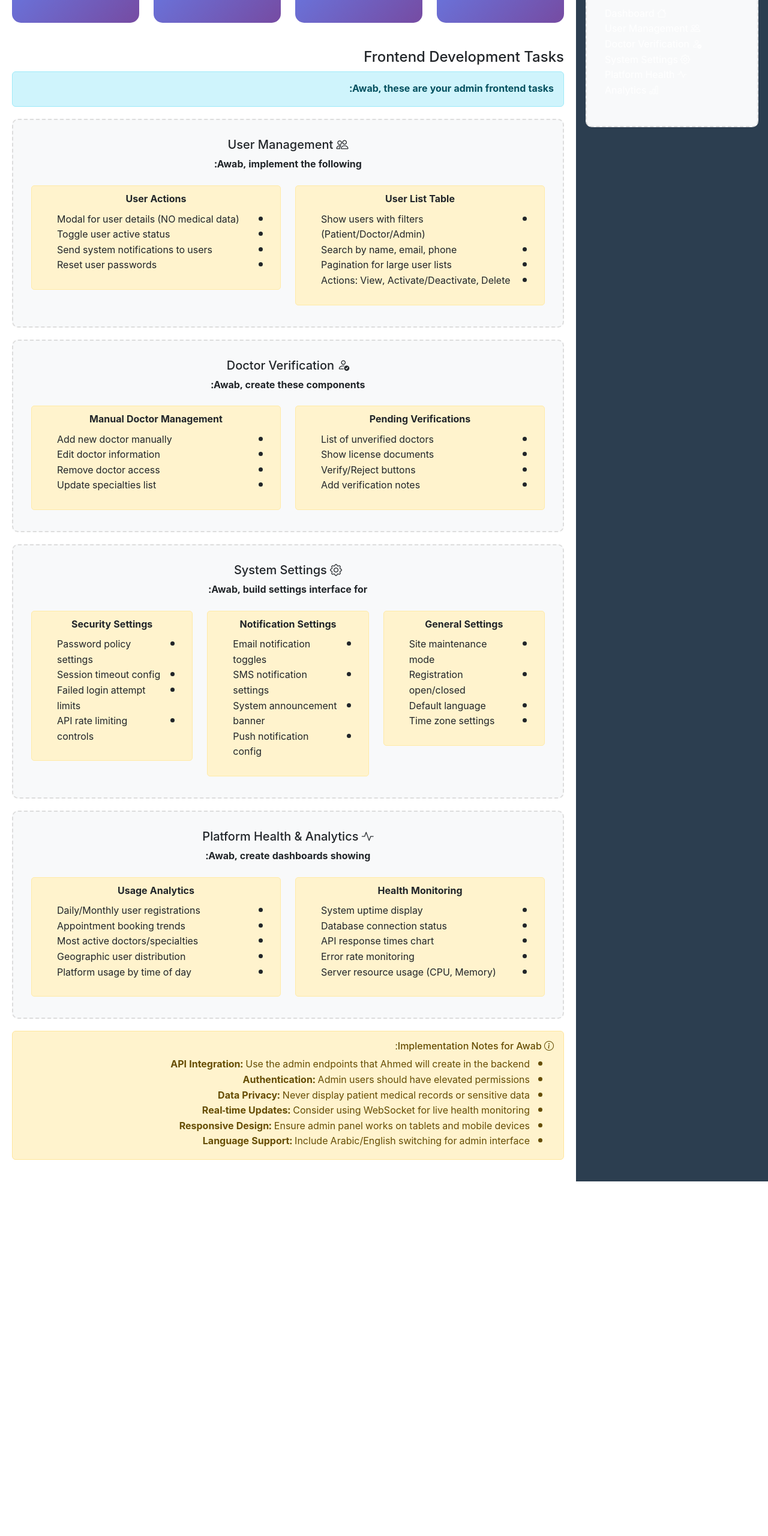
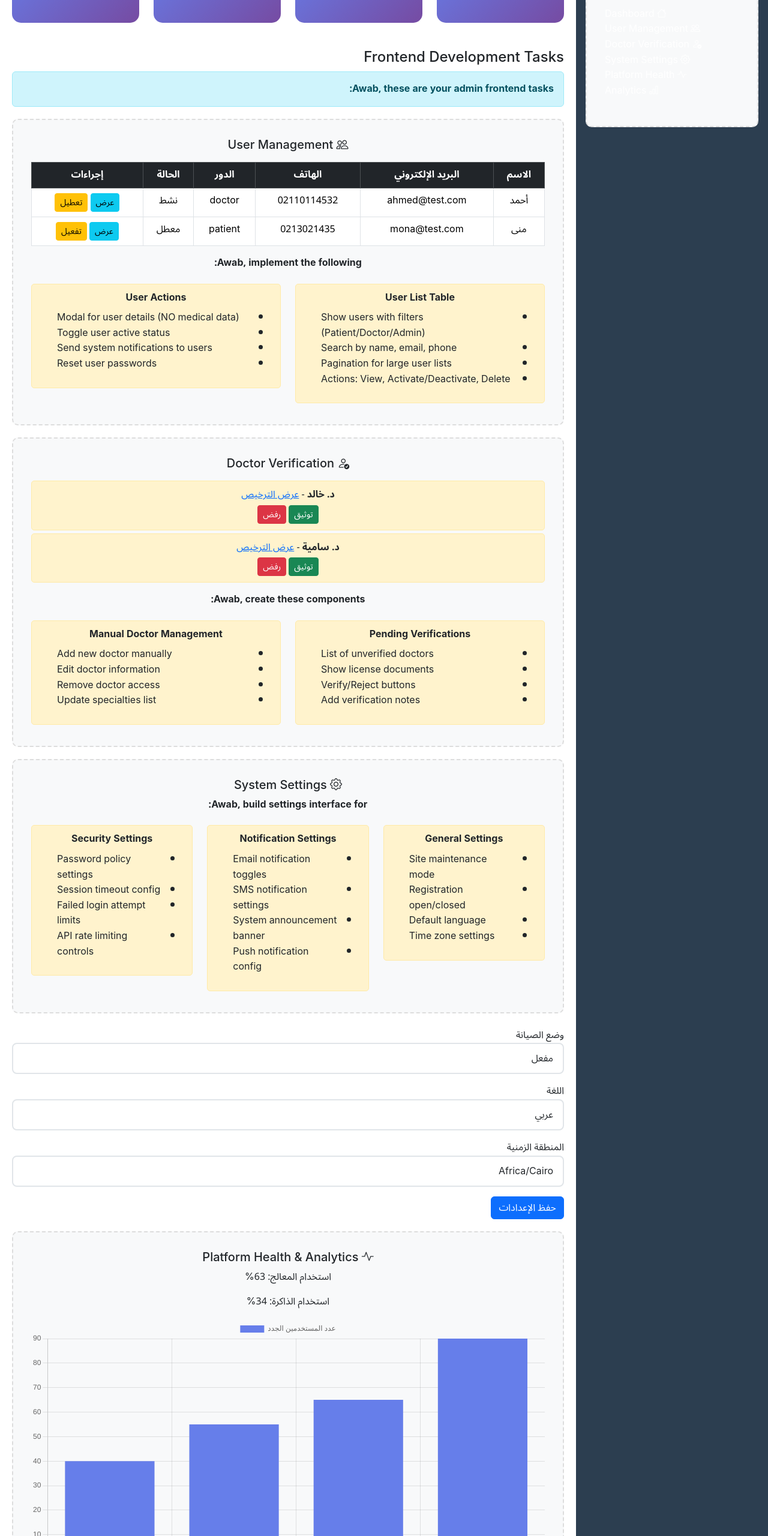
Before and after one commit to hmb104/Sahatak, a website: page frontend/pages/admin/admin.html in a window 1280 px wide. Shown: the part 240-2800 px from the top of the page at 60% size. Before the commit the page ends 2209 px from the top, so only its background shows below. Drawn offline with nearby package versions, Linux system fonts and the light colour scheme.

Commit message:
The code in "admin.html" has been updated and updated on user management functions doctor verification settings frame submission real time health analytics chart

```diff
--- a/frontend/locales/ar.json
+++ b/frontend/locales/ar.json
@@ -87,7 +87,7 @@
     "required": "هذا الحقل مطلوب",
     "email_invalid": "الرجاء إدخال بريد إلكتروني صحيح",
     "password_min": "كلمة المرور لازم تكون 6 حروف على الأقل",
-    "name_min": "الاسم لازم تكون حرفين على الأقل",
+    "name_min": "الاسم لازم يكون حرفين على الأقل",
     "first_name_min": "الاسم الأول لازم يكون حرفين على الأقل",
     "last_name_min": "الاسم الأخير لازم يكون حرفين على الأقل",
     "user_type_required": "يرجى اختيار نوع الحساب",
--- a/frontend/pages/admin/admin.html
+++ b/frontend/pages/admin/admin.html
@@ -7,6 +7,8 @@
     <link href="https://cdn.jsdelivr.net/npm/bootstrap@5.3.2/dist/css/bootstrap.min.css" rel="stylesheet">
     <link href="https://cdn.jsdelivr.net/npm/bootstrap-icons@1.11.0/font/bootstrap-icons.css" rel="stylesheet">
     <link href="../../assets/css/main.css" rel="stylesheet">
+    <script src="https://cdn.jsdelivr.net/npm/chart.js"></script>
+
     <style>
         .admin-sidebar {
             background-color: #2c3e50;
@@ -88,6 +90,7 @@
                     </div>
                 </div>
 
+
                 <!-- Platform Statistics -->
                 <div class="row mb-4">
                     <div class="col-md-3">
@@ -127,6 +130,36 @@
                         <!-- User Management Section -->
                         <div class="placeholder-section">
                             <h5><i class="bi bi-people"></i> User Management</h5>
+                            <!-- جدول المستخدمين -->
+<table class="table table-bordered text-center mt-3">
+  <thead class="table-dark">
+    <tr>
+      <th>الاسم</th>
+      <th>البريد الإلكتروني</th>
+      <th>الهاتف</th>
+      <th>الدور</th>
+      <th>الحالة</th>
+      <th>إجراءات</th>
+    </tr>
+  </thead>
+  <tbody id="userTable"></tbody>
+</table>
+
+<!-- مودال تفاصيل المستخدم -->
+<div class="modal fade" id="userModal" tabindex="-1">
+  <div class="modal-dialog">
+    <div class="modal-content">
+      <div class="modal-header">
+        <h5 class="modal-title">تفاصيل المستخدم</h5>
+        <button class="btn-close" data-bs-dismiss="modal"></button>
+      </div>
+      <div class="modal-body">
+        <p id="userDetails"></p>
+      </div>
+    </div>
+  </div>
+</div>
+
                             <p><strong>Awab, implement the following:</strong></p>
                             <div class="row">
                                 <div class="col-md-6">
@@ -136,7 +169,7 @@
                                             <li>Show users with filters (Patient/Doctor/Admin)</li>
                                             <li>Search by name, email, phone</li>
                                             <li>Pagination for large user lists</li>
-                                            <li>Actions: View, Activate/Deactivate, Delete</li>
+                                        <li>Actions: View, Activate/Deactivate, Delete</li>
                                         </ul>
                                     </div>
                                 </div>
@@ -157,6 +190,9 @@
                         <!-- Doctor Verification Section -->
                         <div class="placeholder-section">
                             <h5><i class="bi bi-person-check"></i> Doctor Verification</h5>
+                            <div id="doctorList" class="mt-3"></div>
+<div id="doctorList" class="mt-3"></div>
+
                             <p><strong>Awab, create these components:</strong></p>
                             <div class="row">
                                 <div class="col-md-6">
@@ -167,6 +203,7 @@
                                             <li>Show license documents</li>
                                             <li>Verify/Reject buttons</li>
                                             <li>Add verification notes</li>
+
                                         </ul>
                                     </div>
                                 </div>
@@ -224,10 +261,42 @@
                                 </div>
                             </div>
                         </div>
+                        <form id="settingsForm" class="mt-4">
+  <div class="mb-3">
+    <label>وضع الصيانة</label>
+    <select id="maintenance" class="form-control">
+      <option value="on">مفعل</option>
+      <option value="off">متوقف</option>
+    </select>
+  </div>
+
+  <div class="mb-3">
+    <label>اللغة</label>
+    <select id="language" class="form-control">
+      <option value="ar">عربي</option>
+      <option value="en">إنجليزي</option>
+    </select>
+  </div>
+
+  <div class="mb-3">
+    <label>المنطقة الزمنية</label>
+    <input type="text" id="timezone" class="form-control" value="Africa/Cairo" />
+  </div>
+
+  <button type="submit" class="btn btn-primary">حفظ الإعدادات</button>
+</form>
+
 
                         <!-- Platform Health & Analytics -->
                         <div class="placeholder-section">
                             <h5><i class="bi bi-activity"></i> Platform Health & Analytics</h5>
+                            <div>
+  <p>استخدام المعالج: <span id="cpuUsage">0%</span></p>
+  <p>استخدام الذاكرة: <span id="memUsage">0%</span></p>
+</div>
+<canvas id="analyticsChart" width="400" height="200"></canvas>
+<script src="https://cdn.jsdelivr.net/npm/chart.js"></script>
+
                             <p><strong>Awab, create dashboards showing:</strong></p>
                             <div class="row">
                                 <div class="col-md-6">
@@ -283,11 +352,126 @@
         console.log('Admin dashboard loaded');
 
         // Awab: Add your admin-specific JavaScript here
+        const users = [
+  { name: "أحمد", email: "ahmed@test.com", phone: "02110114532", role: "doctor", active: true },
+  { name: "منى", email: "mona@test.com", phone: "0213021435", role: "patient", active: false }
+];
+
+function renderUsersTable() {
+  const table = document.getElementById("userTable");
+  if (!table) return;
+  table.innerHTML = "";
+  users.forEach((u, i) => {
+    table.innerHTML += `
+      <tr>
+        <td>${u.name}</td>
+        <td>${u.email}</td>
+        <td>${u.phone}</td>
+        <td>${u.role}</td>
+        <td>${u.active ? 'نشط' : 'معطل'}</td>
+        <td>
+          <button class="btn btn-sm btn-info" onclick="showUserModal(${i})">عرض</button>
+          <button class="btn btn-sm btn-warning" onclick="toggleUser(${i})">${u.active ? 'تعطيل' : 'تفعيل'}</button>
+        </td>
+      </tr>
+    `;
+  });
+}
+
+function showUserModal(i) {
+  const u = users[i];
+  const modalBody = document.getElementById("userDetails");
+  if (!modalBody) return;
+  modalBody.innerHTML = `الاسم: ${u.name}<br>البريد: ${u.email}<br>الهاتف: ${u.phone}`;
+  new bootstrap.Modal(document.getElementById("userModal")).show();
+}
+
+function toggleUser(i) {
+  users[i].active = !users[i].active;
+  renderUsersTable();
+}
+
+renderUsersTable();
+const doctors = [
+  { name: "د. خالد", license: "license1.pdf", verified: false },
+  { name: "د. سامية", license: "license2.pdf", verified: false }
+];
+
+function renderDoctors() {
+  const section = document.getElementById("doctorList");
+  if (!section) return;
+  section.innerHTML = "";
+  doctors.forEach((d, i) => {
+    if (!d.verified) {
+      section.innerHTML += `
+        <div class="todo-item">
+          <strong>${d.name}</strong> - <a href="${d.license}" target="_blank">عرض الترخيص</a>
+          <br/>
+          <button onclick="verifyDoctor(${i})" class="btn btn-success btn-sm mt-1">توثيق</button>
+          <button onclick="rejectDoctor(${i})" class="btn btn-danger btn-sm mt-1">رفض</button>
+        </div>
+      `;
+    }
+  });
+}
+
+function verifyDoctor(i) {
+  doctors[i].verified = true;
+  alert("تم توثيق الطبيب");
+  renderDoctors();
+}
+
+function rejectDoctor(i) {
+  alert("تم رفض الطبيب");
+  renderDoctors();
+}
+
+renderDoctors();
+
+
         // - User management functions
         // - Doctor verification handlers
         // - Settings form submissions
+        const settingsForm = document.getElementById("settingsForm");
+if (settingsForm) {
+  settingsForm.addEventListener("submit", function (e) {
+    e.preventDefault();
+    const data = {
+      maintenance: document.getElementById("maintenance").value,
+      language: document.getElementById("language").value,
+      timezone: document.getElementById("timezone").value,
+    };
+    alert("تم حفظ الإعدادات:\n" + JSON.stringify(data, null, 2));
+  });
+}
+
         // - Real-time health monitoring
+        function simulateHealthData() {
+  const cpu = Math.floor(Math.random() * 100);
+  const mem = Math.floor(Math.random() * 100);
+  document.getElementById("cpuUsage").innerText = cpu + "%";
+  document.getElementById("memUsage").innerText = mem + "%";
+}
+setInterval(simulateHealthData, 2000);
+
         // - Analytics chart rendering
+      document.addEventListener("DOMContentLoaded", () => {
+  const ctx = document.getElementById("analyticsChart");
+  if (ctx) {
+    new Chart(ctx, {
+      type: "bar",
+      data: {
+        labels: ["يناير", "فبراير", "مارس", "أبريل"],
+        datasets: [{
+          label: "عدد المستخدمين الجدد",
+          data: [40, 55, 65, 90],
+          backgroundColor: "#667eea"
+        }]
+      }
+    });
+  }
+});
+
     </script>
 </body>
 </html>
```
